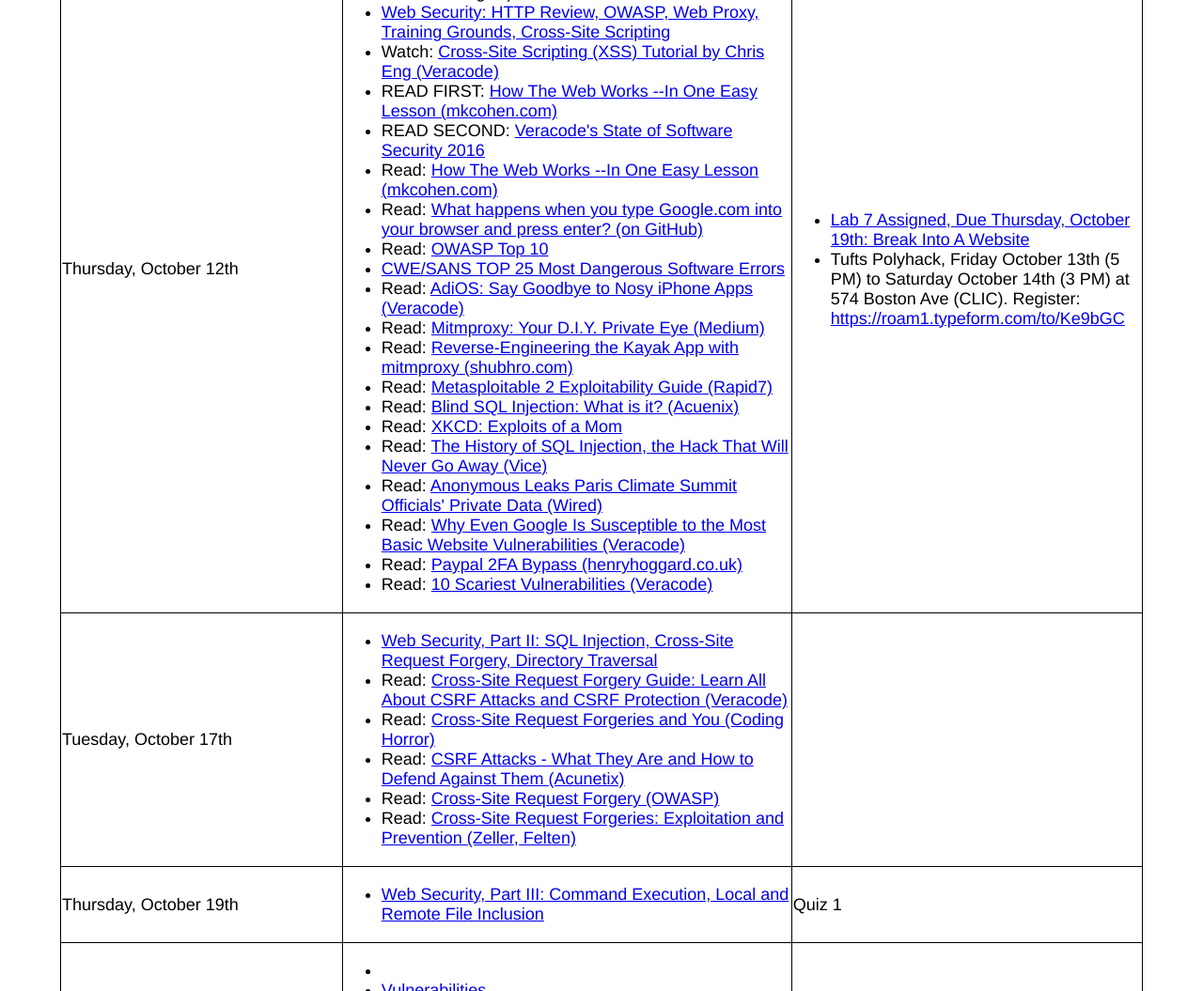
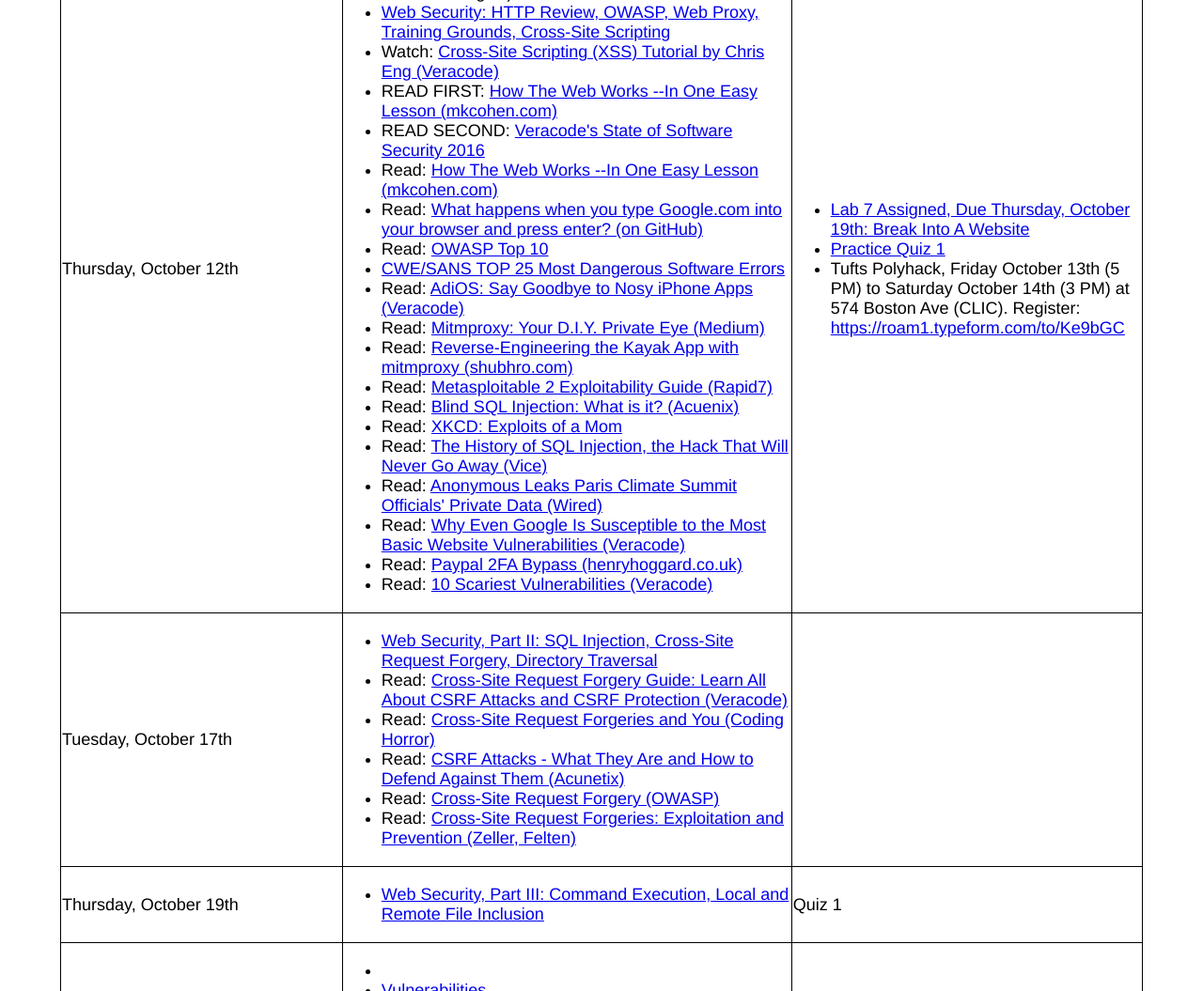
Before and after one commit to BookBytes/DefenseAgainstTheDarkArts, a plain HTML site: page index.html in a window 1280 px wide. Shown: the part 4214-5269 px from the top of the page at 94% size. Drawn offline with Linux system fonts and the light colour scheme.

Commit message:
Posted practice quiz 1

```diff
--- a/index.html
+++ b/index.html
@@ -281,6 +281,7 @@
 <td>
 	<ul>
 		<li><a href="labs/lab-sqli.html">Lab 7 Assigned, Due Thursday, October 19th: Break Into A Website</a></li>
+		<li><a href="labs/q1_practice.pdf">Practice Quiz 1</a></li>
 		<li>Tufts Polyhack, Friday October 13th (5 PM) to Saturday October 14th (3 PM) at 574 Boston Ave (CLIC). Register: <a href="https://roam1.typeform.com/to/Ke9bGC" target="_blank">https://roam1.typeform.com/to/Ke9bGC</a></li>
 	</ul>
 </td>
```
Also changed, not shown: 1 other file.
